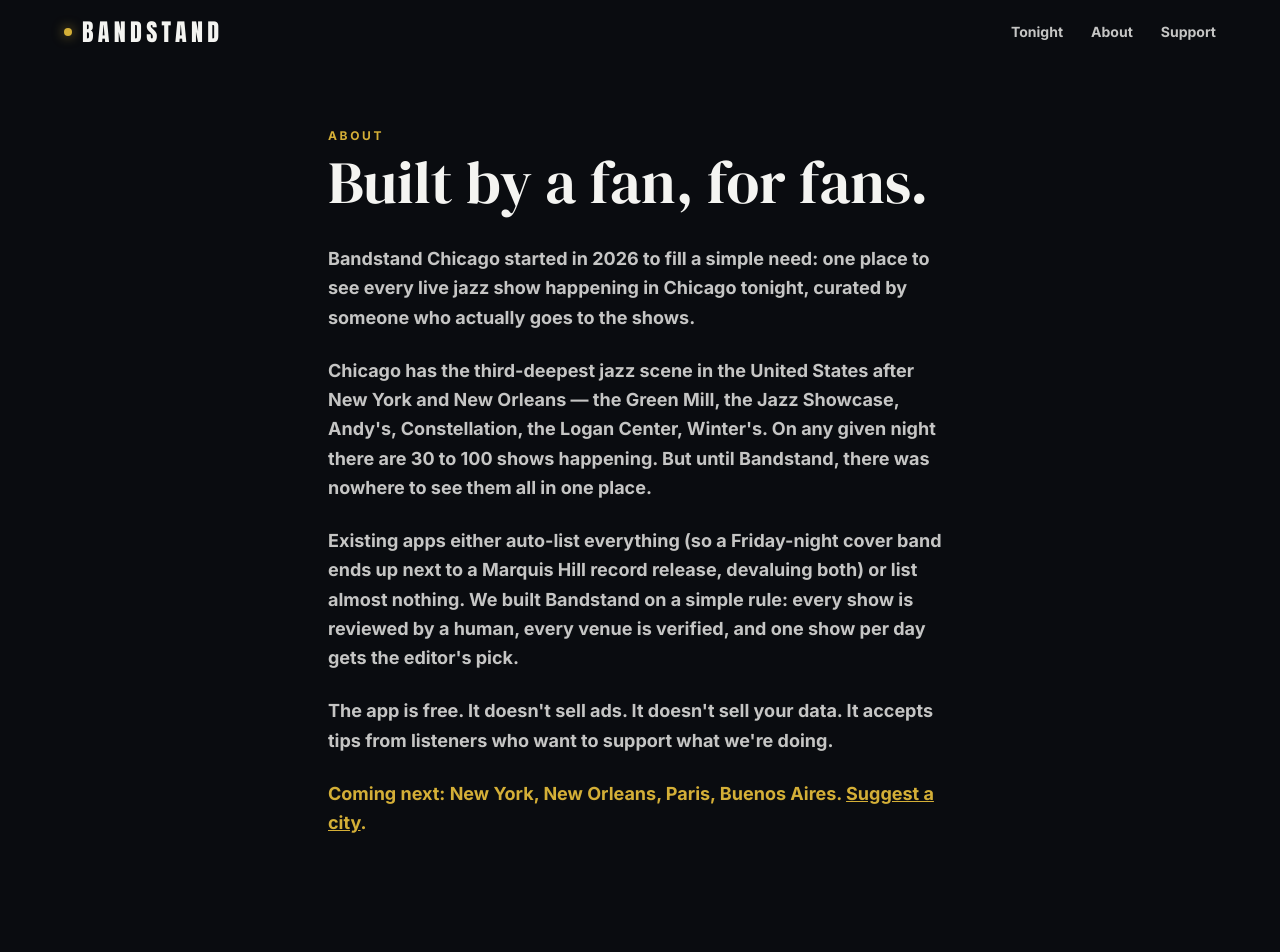
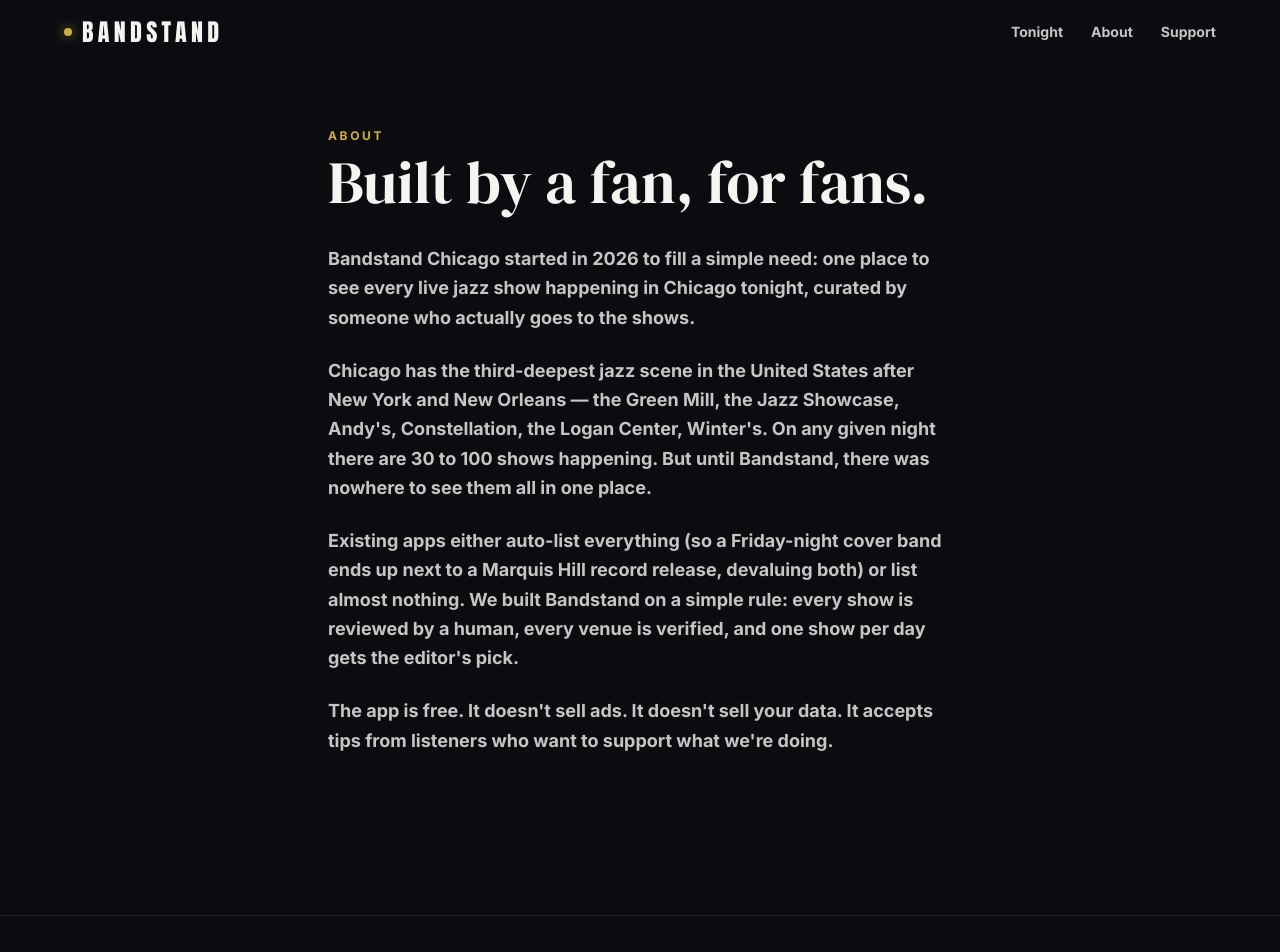
Before and after one commit to bandstandfm/bandstand-web, a Next.js app: page /about in a window 1280 px wide. Shown: the top 952 px of the page. Built offline with nearby package versions, Linux system fonts and the light colour scheme; a web font is replaced by a local one.

Commit message:
Update page.tsx

```diff
--- a/src/app/about/page.tsx
+++ b/src/app/about/page.tsx
@@ -24,9 +24,6 @@ export default function About() {
         <p>
           The app is free. It doesn&apos;t sell ads. It doesn&apos;t sell your data. It accepts tips from listeners who want to support what we&apos;re doing.
         </p>
-        <p className="text-brand">
-          Coming next: New York, New Orleans, Paris, Buenos Aires. <Link href="/support" className="underline hover:text-brandShine">Suggest a city</Link>.
-        </p>
       </div>
     </article>
   );
```
